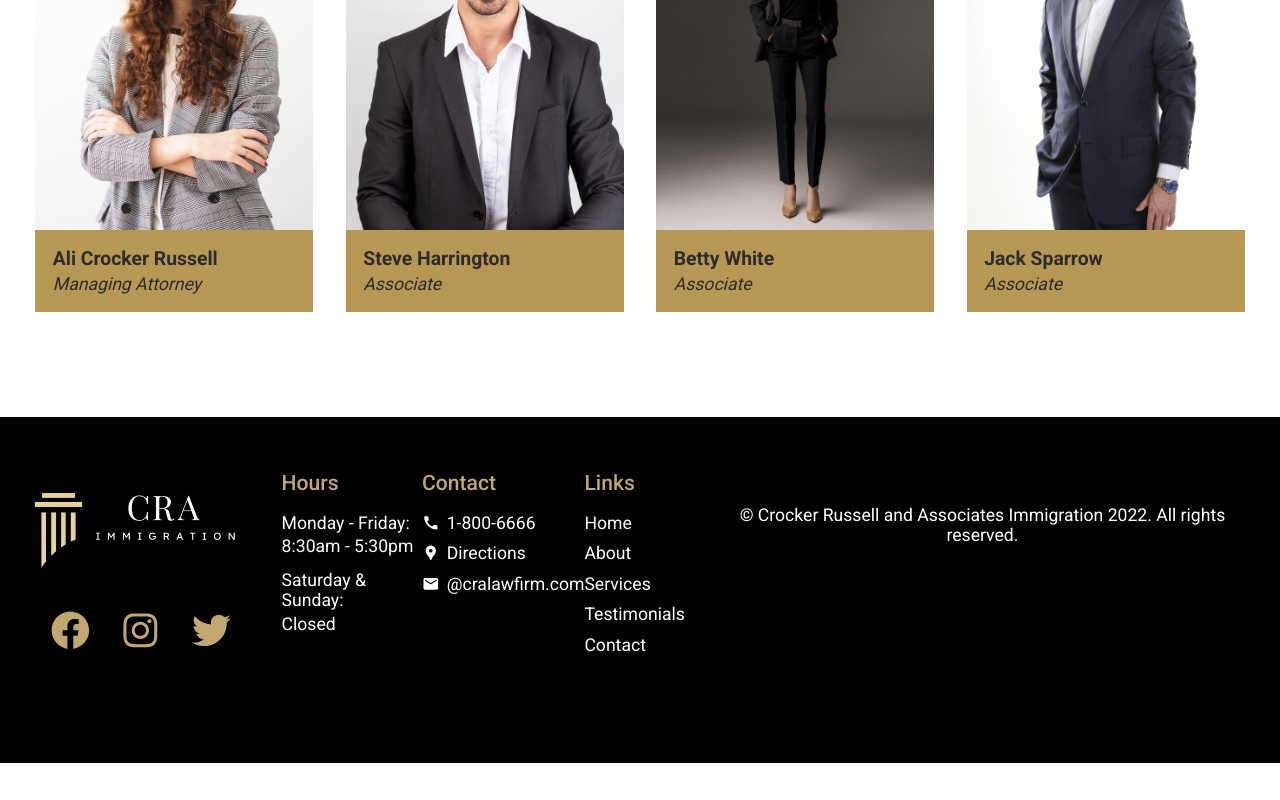
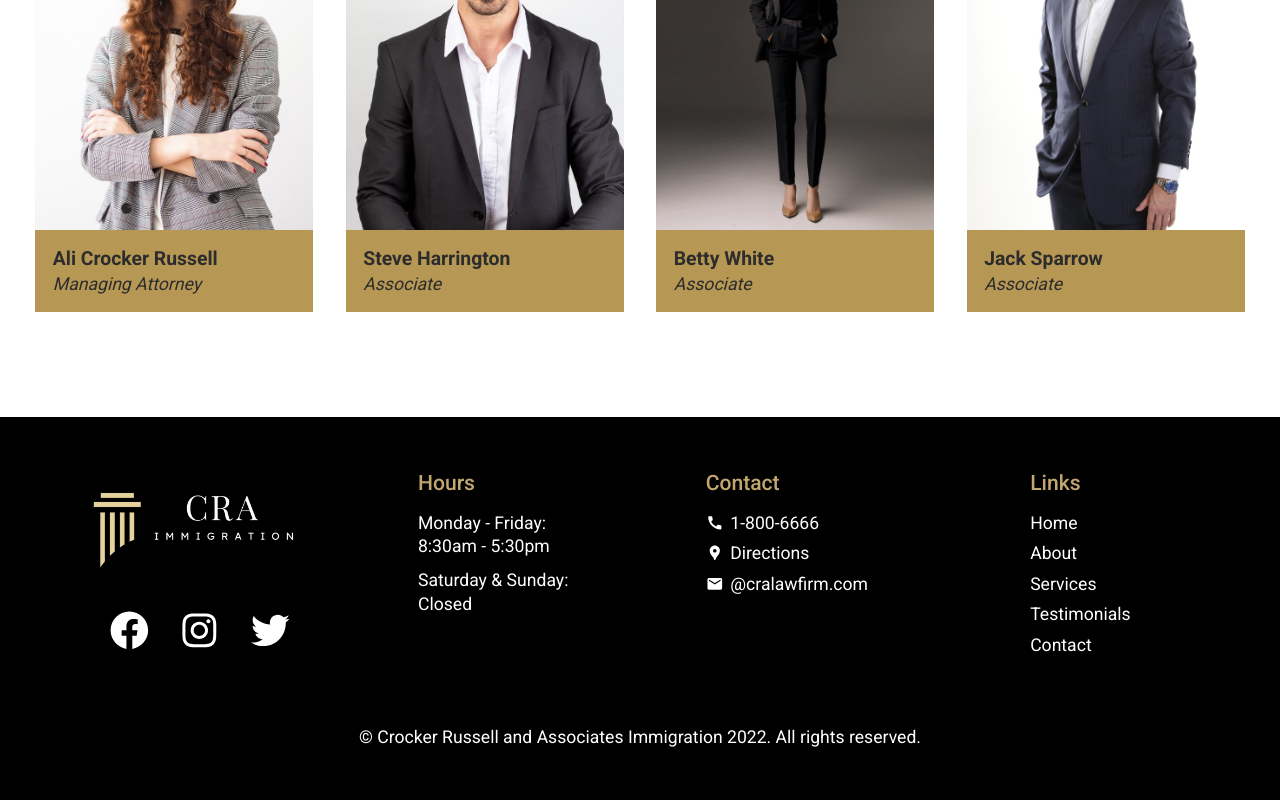
Before and after one commit to jakesmileydev/cra-immigration, a React (Create React App) app: page / in a window 1280 px wide. Shown: the part 4505-5305 px from the top of the page. Before the commit the page ends 5268 px from the top, so only its background shows below. Built offline with nearby package versions, Linux system fonts and the light colour scheme.

Commit message:
footer fixes desktop

```diff
--- a/src/components/Footer.jsx
+++ b/src/components/Footer.jsx
@@ -1,4 +1,5 @@
 import React from "react";
+import { Link } from "react-scroll";
 
 // import logo from "../images/cra-transparent.png";
 import darkLogo from "../images/cra-dark.png";
@@ -93,10 +94,10 @@ export default function Footer() {
             </a>
           </li>
           <li>
-            <a href="mailto:micala@cralawfirm.com">
+            <Link to="contact" smooth={true} offset={-85}>
               <MdMail />
               @cralawfirm.com
-            </a>
+            </Link>
           </li>
         </ul>
       </div>
@@ -108,19 +109,29 @@ export default function Footer() {
         <ul>
           <li>
             {/* eslint-disable-next-line */}
-            <a href="#">Home</a>
+            <Link to="hero" smooth={true} duration={850}>
+              Home
+            </Link>
           </li>
           <li>
-            <a href="#about">About</a>
+            <Link to="about" smooth={true} offset={-85} duration={850}>
+              About
+            </Link>
           </li>
           <li>
-            <a href="#services">Services</a>
+            <Link to="services" smooth={true} offset={-85} duration={850}>
+              Services
+            </Link>
           </li>
           <li>
-            <a href="#testimonials">Testimonials</a>
+            <Link to="testimonials" smooth={true} offset={-85} duration={850}>
+              Testimonials
+            </Link>
           </li>
           <li>
-            <a href="#contact">Contact</a>
+            <Link to="contact" smooth={true} offset={-85} duration={850}>
+              Contact
+            </Link>
           </li>
         </ul>
       </nav>
--- a/src/sass/components/_footer.scss
+++ b/src/sass/components/_footer.scss
@@ -1,9 +1,9 @@
 #footer {
-  background-color: $blue;
   background-color: black;
-  padding: 3rem 0 6rem 0;
-  display: flex;
-  justify-content: space-evenly;
+  padding: 3rem;
+  display: grid;
+  justify-items: center;
+  grid-template-columns: 1fr 1fr 1fr 1fr;
   color: white;
   position: relative;
   @include max-900 {
@@ -17,7 +17,7 @@
   }
   & .footer-logo {
     @include max-900 {
-      grid-column: 1 / 4;
+      grid-column: 1 / 5;
       justify-self: center;
       margin-bottom: 2rem;
     }
@@ -30,7 +30,7 @@
       gap: 1rem;
       margin-top: 1rem;
       font-size: 2.2rem;
-      color: $altgold;
+      color: white;
 
       & a {
         height: 3rem;
@@ -44,7 +44,6 @@
         transition: 0.2s;
         &:hover {
           color: $altgold;
-          opacity: 0.6;
         }
       }
     }
@@ -79,10 +78,15 @@
     gap: 0.4rem;
   }
   & .copy {
-    grid-column: 1 / 4;
+    grid-column: 1 / 5;
+    grid-row: 3;
     bottom: 1rem;
     text-align: center;
-    padding: 2rem 2rem 2rem 2rem;
+    padding: 4rem 2rem 0 2rem;
+    @include max-700 {
+      grid-row: 5;
+      padding-bottom: 2rem;
+    }
   }
   & a {
     transition: 0.2s;
@@ -106,10 +110,15 @@
       margin-bottom: 0.4rem;
       justify-self: flex-start;
       & h5 {
+        color: white;
         padding-bottom: 0.2rem;
         font-size: 1.3rem;
-        border-bottom: 1px solid $gold;
+        border-bottom: 1px solid white;
         cursor: pointer;
+        &:hover {
+          color: $altgold;
+          border-bottom: 1px solid $altgold;
+        }
       }
     }
     & .hours.open {
@@ -123,7 +132,7 @@
     & .contact.open,
     & .footer-links.open {
       & ul {
-        transition: max-height 0.3s ease, opacity 0.5s;
+        transition: max-height 0.3s ease, opacity 0.5s ease;
         opacity: 1;
         visibility: visible;
         max-height: 16rem;
@@ -133,7 +142,7 @@
     & .contact.open,
     & .footer-links.open {
       & .arrow {
-        transform: rotate(180deg);
+        transform: rotate(-180deg);
       }
     }
 
@@ -143,7 +152,7 @@
       max-height: 0;
       visibility: hidden;
       opacity: 0;
-      transition: max-height 0.3s ease, opacity 0.3s ease;
+      transition: max-height 0.3s ease, opacity 0.5s ease;
     }
     & .arrow {
       position: absolute;
--- a/src/style.css
+++ b/src/style.css
@@ -553,11 +553,11 @@
 }
 
 #footer {
-  background-color: #17335a;
   background-color: black;
-  padding: 3rem 0 6rem 0;
-  display: flex;
-  justify-content: space-evenly;
+  padding: 3rem;
+  display: grid;
+  justify-items: center;
+  grid-template-columns: 1fr 1fr 1fr 1fr;
   color: white;
   position: relative;
 }
@@ -576,7 +576,7 @@
 }
 @media (max-width: 56.25em) {
   #footer .footer-logo {
-    grid-column: 1/4;
+    grid-column: 1/5;
     justify-self: center;
     margin-bottom: 2rem;
   }
@@ -590,7 +590,7 @@
   gap: 1rem;
   margin-top: 1rem;
   font-size: 2.2rem;
-  color: #c2a870;
+  color: white;
 }
 #footer .footer-logo .footer-socials a {
   height: 3rem;
@@ -602,7 +602,6 @@
 }
 #footer .footer-logo .footer-socials a:hover {
   color: #c2a870;
-  opacity: 0.6;
 }
 #footer h5 {
   font-size: 1.2rem;
@@ -628,10 +627,17 @@
   gap: 0.4rem;
 }
 #footer .copy {
-  grid-column: 1/4;
+  grid-column: 1/5;
+  grid-row: 3;
   bottom: 1rem;
   text-align: center;
-  padding: 2rem 2rem 2rem 2rem;
+  padding: 4rem 2rem 0 2rem;
+}
+@media (max-width: 43.75em) {
+  #footer .copy {
+    grid-row: 5;
+    padding-bottom: 2rem;
+  }
 }
 #footer a {
   transition: 0.2s;
@@ -653,10 +659,15 @@
     justify-self: flex-start;
   }
   #footer .hours h5, #footer .contact h5, #footer .footer-links h5 {
+    color: white;
     padding-bottom: 0.2rem;
     font-size: 1.3rem;
-    border-bottom: 1px solid #b69754;
+    border-bottom: 1px solid white;
     cursor: pointer;
+  }
+  #footer .hours h5:hover, #footer .contact h5:hover, #footer .footer-links h5:hover {
+    color: #c2a870;
+    border-bottom: 1px solid #c2a870;
   }
   #footer .hours.open div {
     transition: max-height 0.3s ease, opacity 0.5s;
@@ -665,19 +676,19 @@
     max-height: 16rem;
   }
   #footer .contact.open ul, #footer .footer-links.open ul {
-    transition: max-height 0.3s ease, opacity 0.5s;
+    transition: max-height 0.3s ease, opacity 0.5s ease;
     opacity: 1;
     visibility: visible;
     max-height: 16rem;
   }
   #footer .hours.open .arrow, #footer .contact.open .arrow, #footer .footer-links.open .arrow {
-    transform: rotate(180deg);
+    transform: rotate(-180deg);
   }
   #footer .hours div, #footer .contact ul, #footer .footer-links ul {
     max-height: 0;
     visibility: hidden;
     opacity: 0;
-    transition: max-height 0.3s ease, opacity 0.3s ease;
+    transition: max-height 0.3s ease, opacity 0.5s ease;
   }
   #footer .arrow {
     position: absolute;
```
Also changed, not shown: 1 other file (tests, documents, lock files or other folders).
